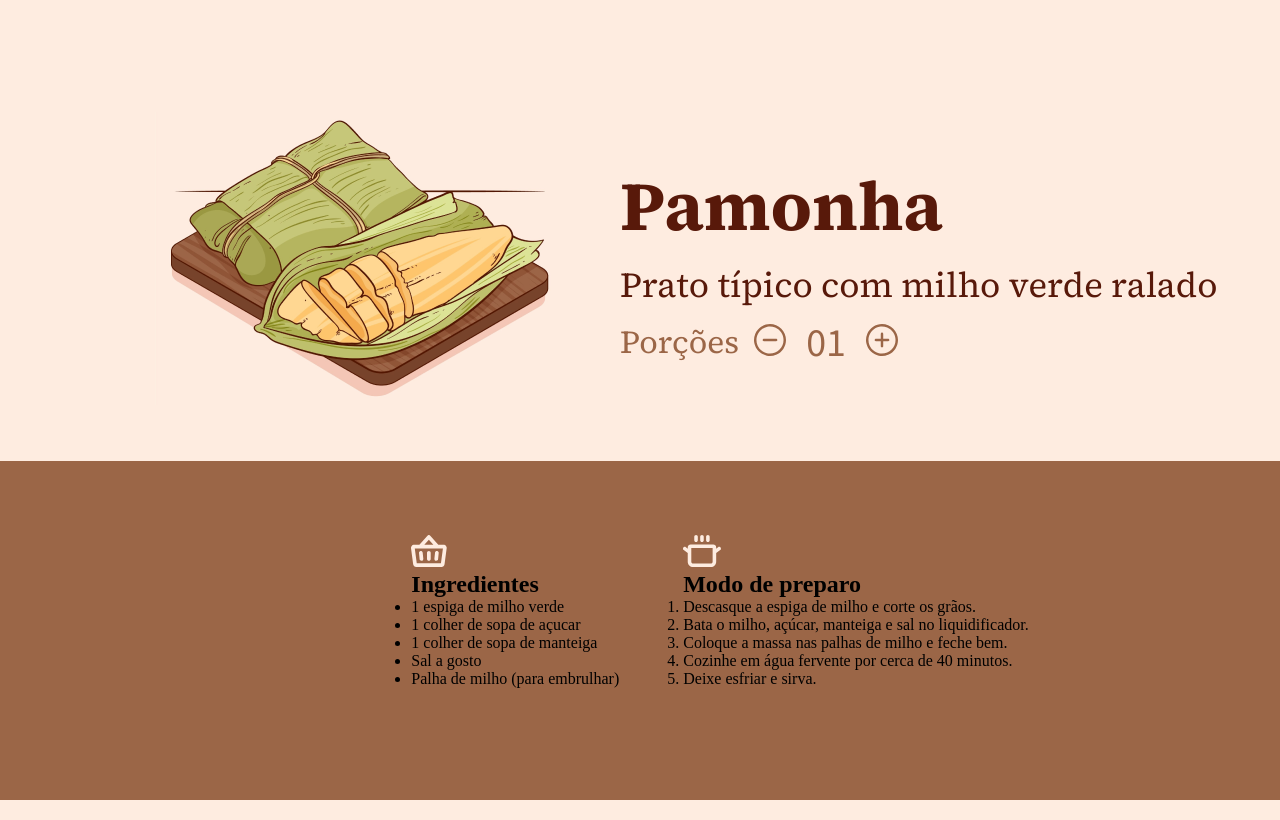
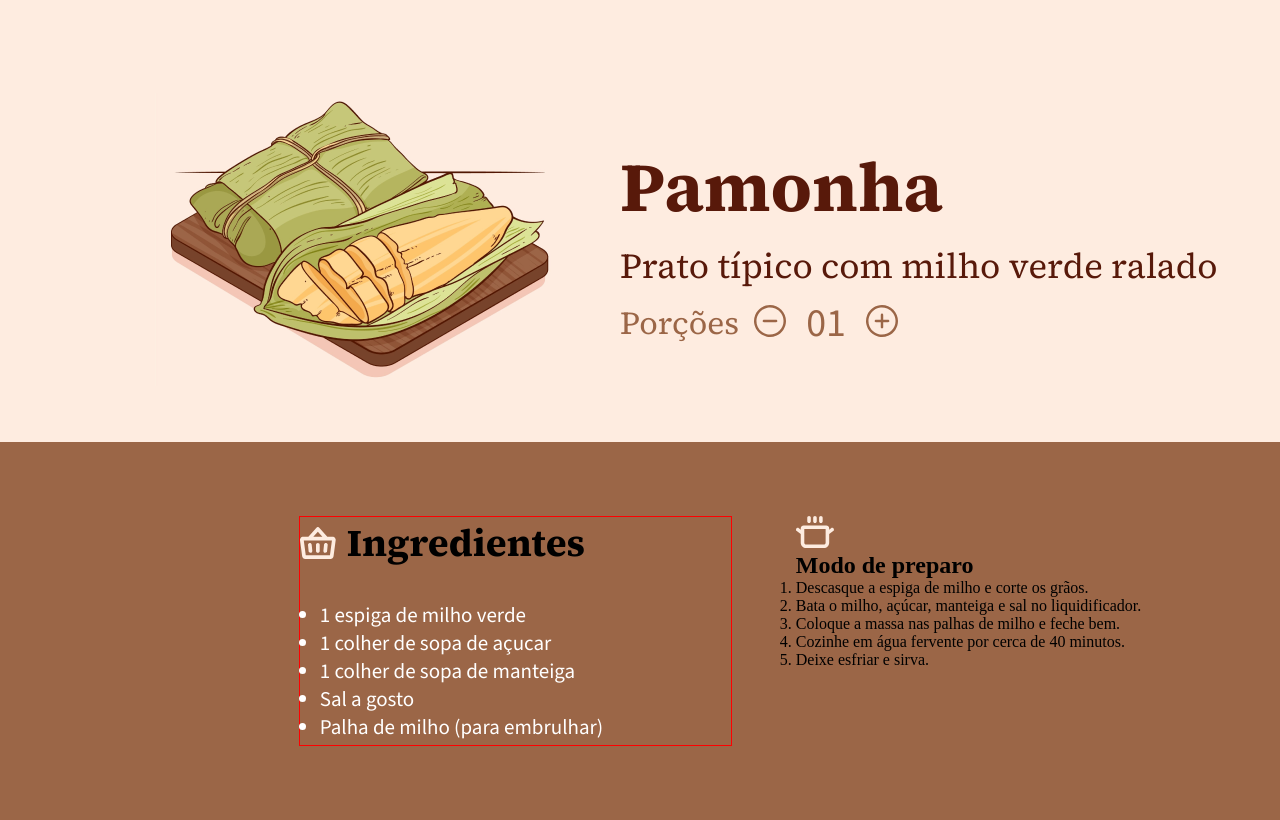
Before and after one commit to RenatodeePaula/receita-junina, a plain HTML site: page index.html in a window 1280 px wide. Shown: the top 820 px of the page. Drawn offline with nearby package versions, Linux system fonts and the light colour scheme.

Commit message:
update bottom

```diff
--- a/style.css
+++ b/style.css
@@ -98,7 +98,7 @@ picture {
 #bottom {
     display: flex;
     justify-content: center;
-    align-items: flex-start;
+
 
     background: #9B6647;
 
@@ -107,3 +107,39 @@ picture {
     padding: 74px 50px;
     gap: 64px;
 }
+
+#ingredients-list {
+    width: 433px;
+    height: 230px;
+    border: solid red 1px;
+
+
+
+}
+
+#ingredients h2 {
+    font-family: 'Source Serif 4', serif;
+    font-size: 38px;
+    font-weight: 700;
+}
+
+
+
+#ingredients-list ul {
+    margin-left: 20px;
+
+    color: #FFF;
+
+    font-family: 'Source Sans 3', sans-serif;
+    font-size: 21px;
+    font-weight: 400;
+}
+
+#ingredients {
+    display: flex;
+    align-items: center;
+    justify-content: flex-start;
+    gap: 11px;
+
+    margin-bottom: 32px;
+}
```
